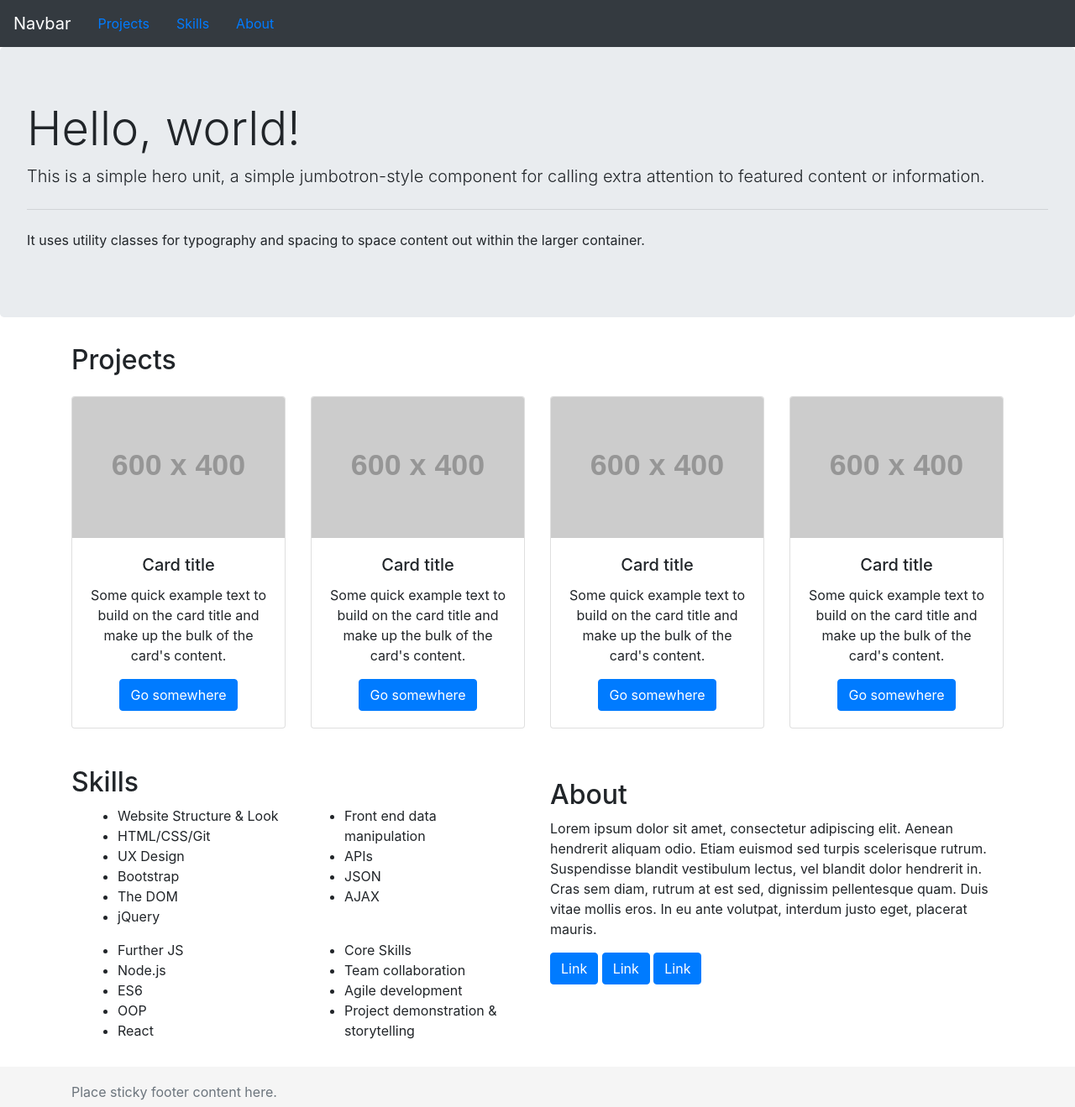
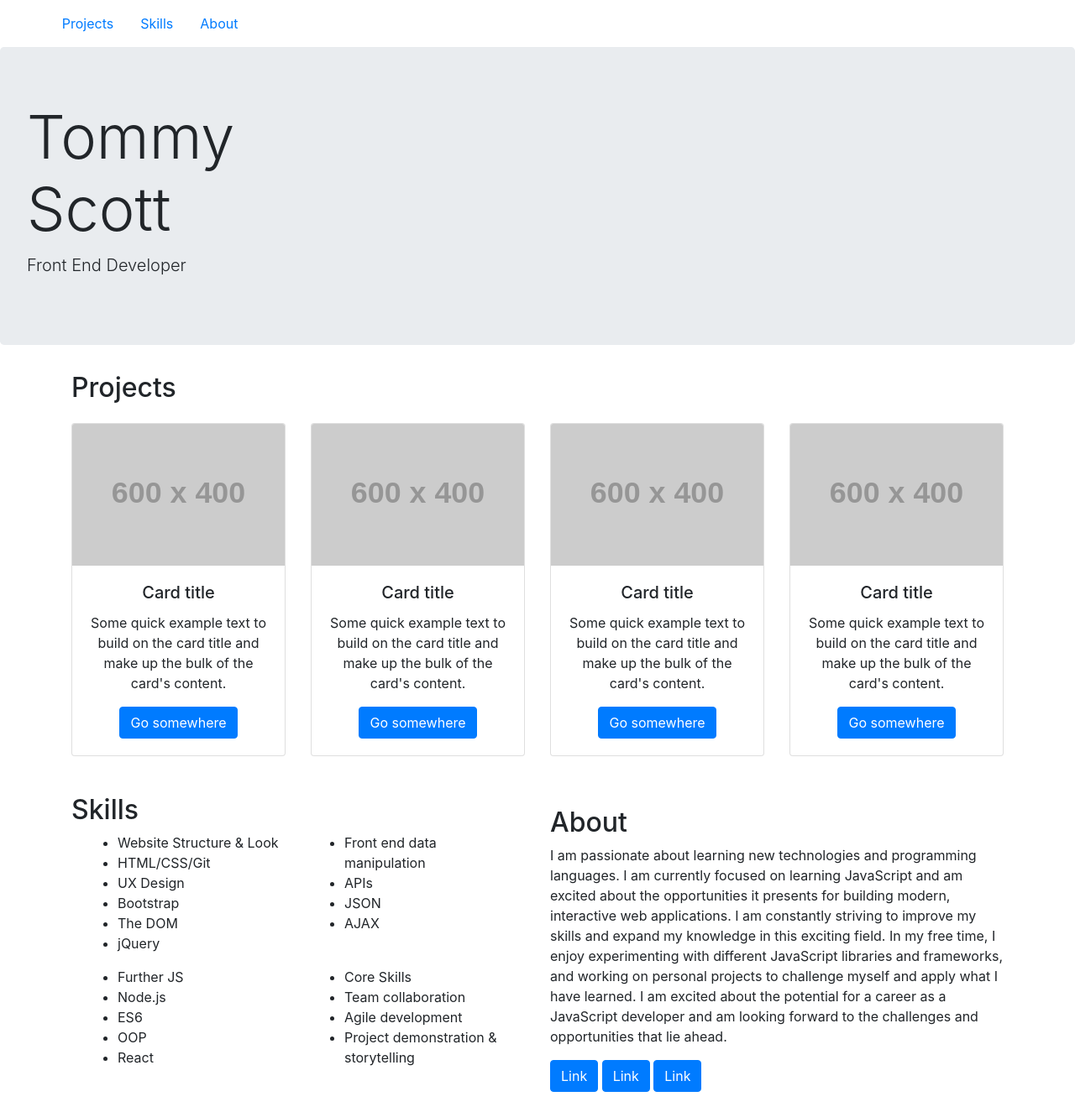
Before and after one commit to tascott/Bootstrap-Portfolio, a plain HTML site: page index.html in a window 1280 px wide. Shown: the top 1319 px of the page at 84% size. Drawn offline with nearby package versions, Linux system fonts and the light colour scheme; files that its build step writes are made by us from their sources; placeholder pictures from the web are drawn by us.

Commit message:
Update some comments and add real text to about section

```diff
--- a/index.html
+++ b/index.html
@@ -8,6 +8,9 @@
     <link rel="icon" type="image/x-icon" href="/images/favicon.ico">
     <link rel="stylesheet" href="https://cdn.jsdelivr.net/npm/bootstrap@4.0.0/dist/css/bootstrap.min.css"
         integrity="sha384-Gn5384xqQ1aoWXA+058RXPxPg6fy4IWvTNh0E263XmFcJlSAwiGgFAW/dAiS6JXm" crossorigin="anonymous">
+    <link href="https://fonts.googleapis.com/css2?family=Raleway&display=swap" rel="stylesheet">
+    <link rel="stylesheet" href="./assets/css/style.css" />
+    <link rel="stylesheet" href="./assets/css/hero.css" />
     <link rel="stylesheet" href="css/style.css">
     <title>Tommy Scott</title>
 </head>
@@ -15,8 +18,8 @@
 <body>
     <header class="header">
         <!-- Navbar + Nav Menu with Links to sections -->
-        <nav class="navbar navbar-expand-lg navbar-dark bg-dark">
-            <a class="navbar-brand" href="#">Navbar</a>
+        <nav class="navbar navbar-expand-lg navbar-dark">
+            <a class="navbar-brand" href="#">TS</a>
             <button class="navbar-toggler" type="button" data-toggle="collapse" data-target="#navbarNav"
                 aria-controls="navbarNav" aria-expanded="false" aria-label="Toggle navigation">
                 <span class="navbar-toggler-icon"></span>
@@ -39,16 +42,19 @@
 
     <!-- Jumbotron/Hero -->
     <div class="jumbotron">
-        <h1 class="display-4">Hello, world!</h1>
-        <p class="lead">This is a simple hero unit, a simple jumbotron-style component for calling extra attention
-            to featured content or information.</p>
-        <hr class="my-4">
-        <p>It uses utility classes for typography and spacing to space content out within the larger container.</p>
+        <div class="row">
+        <div class="col-sm-12 col-md-6">
+            <h1 class="display-3">Tommy <br />
+                <span>Scott</span>
+            </h1>
+            <p class="lead">Front End Developer</p>
+        </div>
+    </div>
     </div>
 
     <main role="main">
         <div class="container">
-            <!-- Work (Uses bootstrap cards/grids) -->
+            <!-- 'Work' (Uses bootstrap cards/grids) -->
             <row class="project-header">
                 <h2 id="projects">Projects</h2>
             </row>
@@ -103,7 +109,8 @@
                     <h2 id="skills">Skills</h2>
                     <div class="container">
                         <div class="row">
-                          <div class="col">
+                            <!-- Just the 'col' class here, I will let bootstrap work it out -->
+                          <section class="col skills-section">
                             <ul>
                                 <li class="heading">Website Structure & Look</li>
                                 <li>HTML/CSS/Git</li>
@@ -112,18 +119,18 @@
                                 <li>The DOM</li>
                                 <li>jQuery</li>
                             </ul>
-                          </div>
-                          <div class="col">
+                          </section>
+                          <section class="col skills-section">
                             <ul>
                                 <li class="heading">Front end data manipulation</li>
                                 <li>APIs</li>
                                 <li>JSON</li>
                                 <li>AJAX</li>
                             </ul>
-                          </div>
+                          </section>
                         </div>
                         <div class="row">
-                            <div class="col">
+                            <section class="col skills-section">
                                 <ul>
                                     <li class="heading">Further JS</li>
                                     <li>Node.js</li>
@@ -131,21 +138,21 @@
                                     <li>OOP</li>
                                     <li>React</li>
                                 </ul>
-                              </div>
-                              <div class="col">
+                            </section>
+                              <section class="col skills-section">
                                 <ul>
                                     <li class="heading">Core Skills</li>
                                     <li>Team collaboration</li>
                                     <li>Agile development</li>
                                     <li>Project demonstration & storytelling</li>
                                 </ul>
-                              </div>
+                              </section>
                         </div>
                       </div>
                 </div>
                 <div class="col-sm-12 col-md-6">
                     <h2 id="about">About</h2>
-                    <p>Lorem ipsum dolor sit amet, consectetur adipiscing elit. Aenean hendrerit aliquam odio. Etiam euismod sed turpis scelerisque rutrum. Suspendisse blandit vestibulum lectus, vel blandit dolor hendrerit in. Cras sem diam, rutrum at est sed, dignissim pellentesque quam. Duis vitae mollis eros. In eu ante volutpat, interdum justo eget, placerat mauris.</p>
+                    <p>I am passionate about learning new technologies and programming languages. I am currently focused on learning JavaScript and am excited about the opportunities it presents for building modern, interactive web applications. I am constantly striving to improve my skills and expand my knowledge in this exciting field. In my free time, I enjoy experimenting with different JavaScript libraries and frameworks, and working on personal projects to challenge myself and apply what I have learned. I am excited about the potential for a career as a JavaScript developer and am looking forward to the challenges and opportunities that lie ahead.</p>
                     <a class="btn btn-primary" href="#" role="button">Link</a>
                     <a class="btn btn-primary" href="#" role="button">Link</a>
                     <a class="btn btn-primary" href="#" role="button">Link</a>
```
